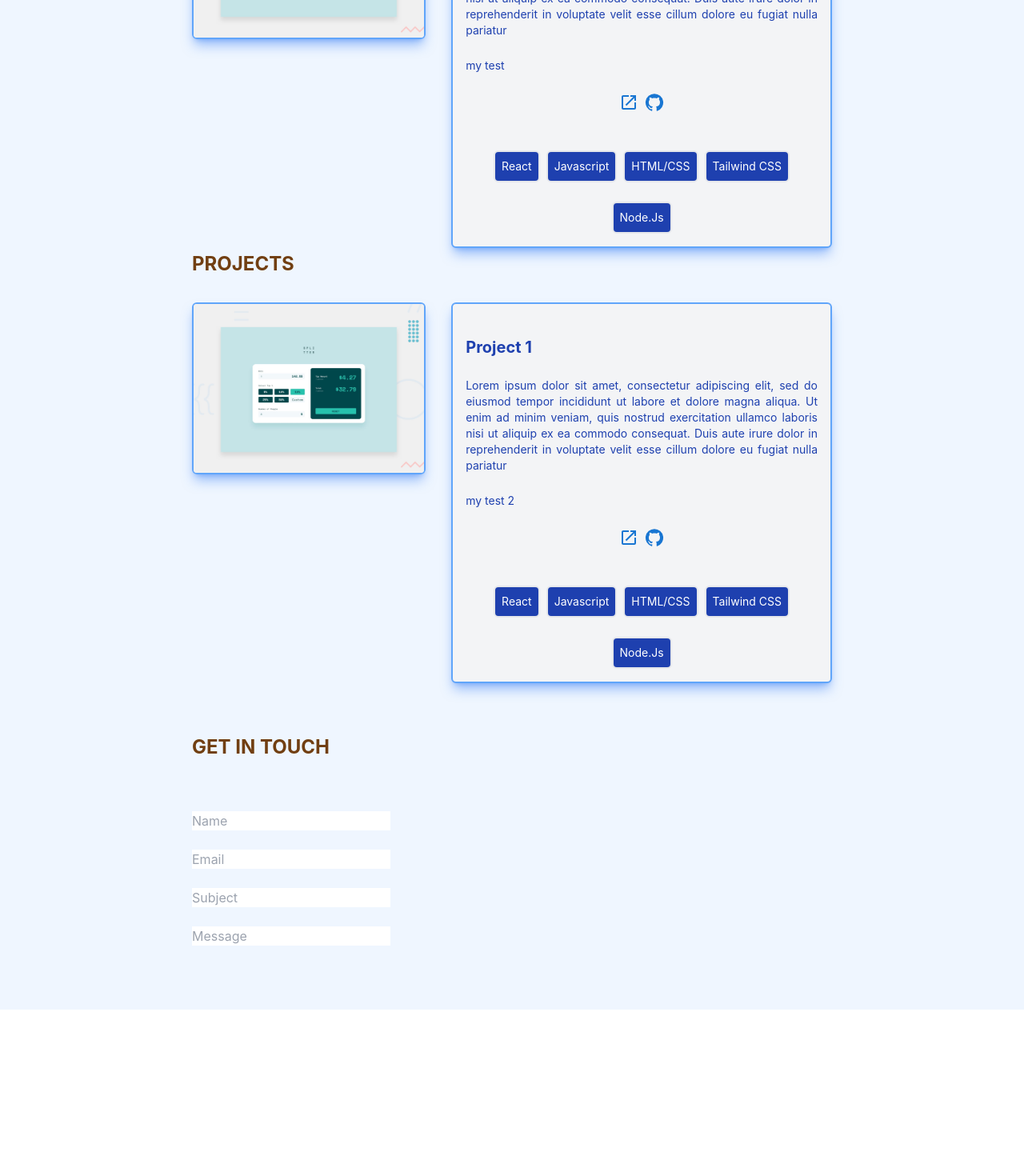
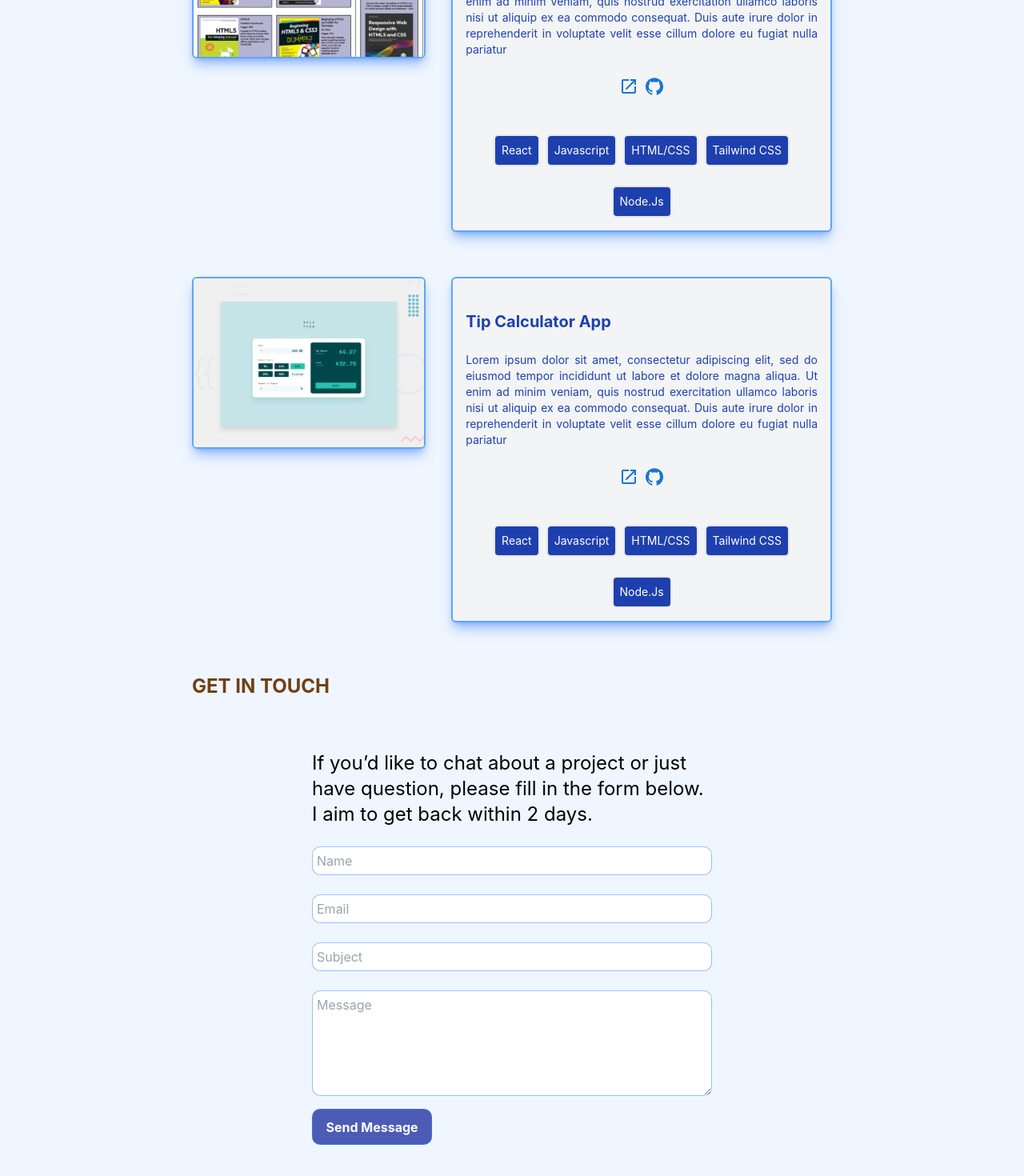
Before and after one commit to olalemi/portfolio, a React (Create React App) app: page / in a window 1280 px wide. Shown: the part 888-2358 px from the top of the page at 80% size. Before the commit the page ends 2150 px from the top, so only its background shows below. Built offline with nearby package versions, Linux system fonts and the light colour scheme.

Commit message:
SectionList component created

```diff
--- a/src/App.js
+++ b/src/App.js
@@ -4,7 +4,8 @@ import './App.css';
 import HomeText from './components/HomeText';
 import Section from './components/Section.js';
 import Contact from './components/Contact';
-import {tipcalc,googleapi} from "src/images";
+import tipcalc from "./images/tipcalc.jpg";
+import googleapi from "./images/googleapi.jpg";
 
 
 
@@ -17,10 +18,16 @@ function App() {
       <HomeText  />
       </div>
       <div className="sm:mt-8 lg:mt-16"  >
+      <h1 className=" mt-1 text-xl lg:text-2xl font-bold  text-yellow-900  " id="project"> PROJECTS</h1>
+     <div>
+     <Section Image={googleapi} title="Google API Bookstore"/>
+      <Section Image={tipcalc}  title="Tip Calculator App"/>
 
-      <Section Image={tipcalc} title="my test"/>
+     </div>
 
-      <Section Image={googleapi} title="my test 2"/>
+
+
+
 
       </div>
 
--- a/src/components/Contact.js
+++ b/src/components/Contact.js
@@ -8,17 +8,26 @@ function Contact () {
     <div className="sm:mt-8 lg:mt-16 " >
 
     <h1 className=" mt-1 text-xl lg:text-2xl font-bold  text-yellow-900  " id="contact">GET IN TOUCH</h1>
+      <div>
 
-        <form className="sm:mt-8 lg:mt-16 ">
+       <form className="  justify-center  sm:mt-8 lg:mt-16 ">
 
-        <input type="text" id="fname" name="fname" placeholder="Name"/><br />
-        <label for="lname"></label><br/>
-        <input type="text" id="lname" name="lname" placeholder="Email"/><br/>
-        <label for="lname"></label><br/>
-        <input type="text" id="lname" name="lname" placeholder="Subject"/><br/>
-        <label for="lname"></label><br/>
-        <input type="message" rows="5" id="lname" name="lname" placeholder="Message"/><br/>
-        </form>
+      <h1 className=" mt-1 text-xl lg:text-2xl ">If you’d like to chat about a project or just have question, please fill in the form below. I aim to get back within 2 days.</h1>
+      <label for="lname"></label><br/>
+      <input required  type="text" id="fname" name="fname" placeholder="Name"/><br />
+      <label for="lname"></label><br/>
+      <input required  type="email"  id="lname" name="lname" placeholder="Email" /><br/>
+      <label for="lname"></label><br/>
+      <input required type="text" id="lname" name="lname" placeholder="Subject"/><br/>
+      <label for="lname"></label><br/>
+      <textarea type="textarea" rows="5" id="lname" name="lname" placeholder="Message"/><br/>
+      <input type="submit" value="Send Message"></input>
+
+      </form>
+
+
+      </div>
+
 
 
 
--- a/src/components/HomeText.js
+++ b/src/components/HomeText.js
@@ -13,7 +13,7 @@ function HomeText() {
 
 
 
-       <p className=" mt-9 sm:text-sm md:text-xl lg:text-2xl"> I write HTML & CSS | Javascript | Typescript | React.Js | Python</p>
+       <p className=" mt-9 sm:text-sm md:text-xl lg:text-2xl"> I write HTML & CSS | Javascript | Typescript | React.Js | Node.Js</p>
 
      </div>
 
--- a/src/components/NavBar.js
+++ b/src/components/NavBar.js
@@ -29,7 +29,7 @@ import {Link} from 'react-scroll';
 
 
             <ul className="flex flex-row flex-wrap hover: font-bold cursor-pointer gap-x-6  lg:text-2xl">
-            <li className="hover:text-yellow-900"><Link to='project' spy={true} smooth={true}  offset={700} duration={500}>PROJECT</Link></li>
+            <li className="hover:text-yellow-900"><Link to='project' spy={true} smooth={true}  offset={-50} duration={500}>PROJECT</Link></li>
             <li className="hover:text-yellow-900"><a href={Resume} without rel="noopener noreferrer" target="_blank">RESUME</a></li>
             <li className="hover:text-yellow-900"><Link to='contact' spy={true} smooth={true}  offset={70} duration={500}>CONTACT</Link></li>
 
--- a/src/components/Section.Js
+++ b/src/components/Section.Js
@@ -1,6 +1,7 @@
 import React from "react";
 // import Button from "@mui/material/Button";
 import {OpenInNew, GitHub}from '@mui/icons-material';
+import { SectionList } from "./SectionList";
 
 
 
@@ -10,19 +11,22 @@ const Section = (props) => {
 
 
 const title = props.title;
+const Image = props.Image;
+
 
   return (
     <div >
-      <h1 className=" mt-1 text-xl lg:text-2xl font-bold  text-yellow-900  " id="project"> PROJECTS</h1>
 
-      <div className=" mt-8 flex  justify-around flex-col   md:flex-row gap-x-8 text-sm text-blue-800">
+
+
+      <div className=" sm:mt-2 md:mt-8 flex  justify-around flex-col   md:flex-row gap-x-8 text-sm text-blue-800">
         <div>
-        <img className="  transition ease-in-out delay-75  hover:-translate-y-1 hover:scale-105 hover:bg-indigo-500 duration-300  border-solid border-2 border-blue-400  shadow-lg shadow-blue-500/50  md:w-full rounded-md" src={tipcalc} alt="myphotoo" />
+        <img className=" mt-6 transition ease-in-out delay-75  hover:-translate-y-1 hover:scale-105 hover:bg-indigo-500 duration-300  border-solid border-2 border-blue-400  shadow-lg shadow-blue-500/50  md:w-full rounded-md" src={Image} alt="myphotoo" />
 
         </div>
 
-          <div className=" rounded-md p-4 border-solid border-2 border-blue-400 bg-gray-100 shadow-lg shadow-blue-500/50 transition ease-in-out delay-75  hover:-translate-y-1 hover:scale-105    w-rounded-md">
-            <h1 className="flex gap-x-2 mt-6 font-bold text-xl">Project 1</h1>
+          <div className=" mt-6 rounded-md p-4 border-solid border-2 border-blue-400 bg-gray-100 shadow-lg shadow-blue-500/50 transition ease-in-out delay-75  hover:-translate-y-1 hover:scale-105    w-rounded-md">
+            <h1 className="flex gap-x-2 mt-6 font-bold text-xl">{ title }</h1>
 
 
 
@@ -31,8 +35,6 @@ const title = props.title;
                Ut enim ad minim veniam, quis nostrud exercitation ullamco laboris nisi ut aliquip ex ea
                commodo consequat. Duis aute irure dolor in reprehenderit in voluptate velit esse cillum dolore eu
                fugiat nulla pariatur</h3>
-
-               <h3 className="flex gap-x-2 mt-6 text-justify">{ title }</h3>
 
                <div className="flex flex-row  justify-center flex-wrap gap-x-2 mt-6" >
                <OpenInNew className="cursor-pointer transition ease-in-out delay-75  hover:-translate-y-1 hover:scale-105"  fontSize="medium"  onClick={event =>  window.open('https://fonts.googleapis.com/icon?family=Material+Icons')} color="primary" />
--- /dev/null
+++ b/src/components/SectionList.js
@@ -0,0 +1,46 @@
+export const SectionList = [
+    {
+      id: 0,
+      name: 'Goggle Bookstore API',
+      description: 'Lorem ipsum dolor sit amet, consectetur adipiscing elit, sed do eiusmod tempor incididunt ut labore et dolore magna aliqua. Ut enim ad minim veniam, quis nostrud exercitation ullamco laboris nisi ut aliquip ex ea commodo consequat. Duis aute irure dolor in reprehenderit in voluptate velit esse cillum dolore eu fugiat nulla pariatur',
+      techUsed: [
+        'React',
+        'Typescript',
+        'Material-UI',
+        'Redux-Toolkit',
+        'NodeJS',
+        'Express',
+        'MongoDB',
+      ]
+
+    },
+
+    {
+        id: 1,
+        name: 'Tip calculatore App',
+        description: 'Lorem ipsum dolor sit amet, consectetur adipiscing elit, sed do eiusmod tempor incididunt ut labore et dolore magna aliqua. Ut enim ad minim veniam, quis nostrud exercitation ullamco laboris nisi ut aliquip ex ea commodo consequat. Duis aute irure dolor in reprehenderit in voluptate velit esse cillum dolore eu fugiat nulla pariatur',
+        techUsed: [
+          'React',
+          'Typescript',
+          'Material-UI',
+          'Redux-Toolkit',
+          'NodeJS',
+          'Express',
+          'MongoDB',
+        ]
+      },{
+        id: 2,
+        name: 'Leanne Graham',
+        description: 'Lorem ipsum dolor sit amet, consectetur adipiscing elit, sed do eiusmod tempor incididunt ut labore et dolore magna aliqua. Ut enim ad minim veniam, quis nostrud exercitation ullamco laboris nisi ut aliquip ex ea commodo consequat. Duis aute irure dolor in reprehenderit in voluptate velit esse cillum dolore eu fugiat nulla pariatur',
+        techUsed: [
+          'React',
+          'Typescript',
+          'Material-UI',
+          'Redux-Toolkit',
+          'NodeJS',
+          'Express',
+          'MongoDB',
+        ]
+      },
+
+  ];
--- a/src/index.css
+++ b/src/index.css
@@ -16,3 +16,32 @@ body {
 code {
   font-family: source-code-pro, Menlo, Monaco, Consolas, 'Rubik', sans-serif;
 }
+
+form{
+  max-width: 500px;
+  margin: 0 auto;
+
+
+}
+
+input[type="text"], input[type="email"] , textarea{
+  border:rgb(59 130 246 / 0.5) solid 1.5px;
+  border-radius: 10px;
+  padding: 5px;
+  width: 100%;
+}
+
+input[type="submit"]{
+  border:rgb(59 130 246 / 0.5) solid 1.5px;
+  border-radius: 10px;
+  padding: 5px;
+  margin-top: 10px;
+  width:30%;
+  height: 45px;
+  font-weight: bold;
+  color:white;
+  background: rgb(76, 92, 181);
+  cursor: pointer;
+
+
+}
```
Also changed, not shown: src/images/googleapi.jpg.
